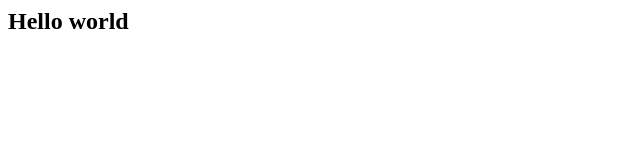
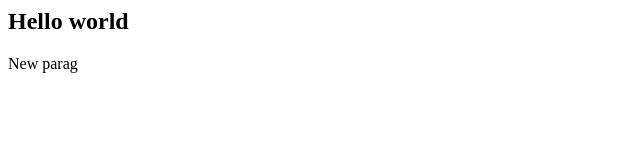
Before and after one commit to VikTs/Labor6, a plain HTML site: page index.html in a window 1280 px wide. Shown: the full height of the page, 0-640 px from the left. Drawn offline with Linux system fonts and the light colour scheme.

Commit message:
New parag

```diff
--- a/index.html
+++ b/index.html
@@ -1 +1,2 @@
 <h2>Hello world</h2>
+<p>New parag</p>
```
